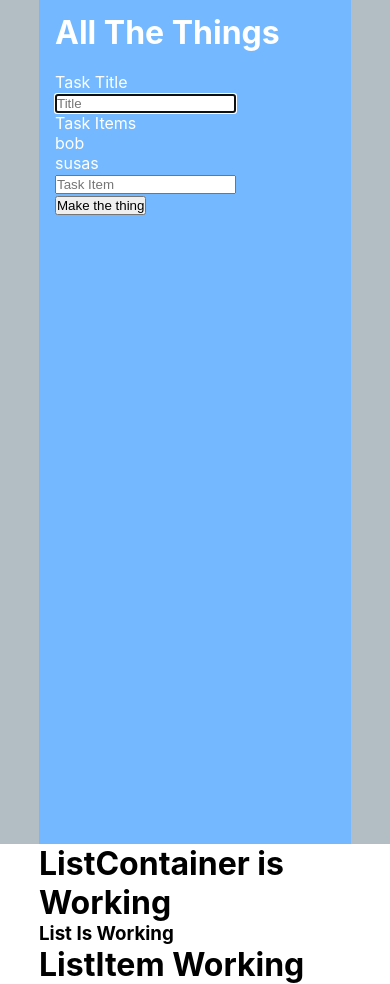
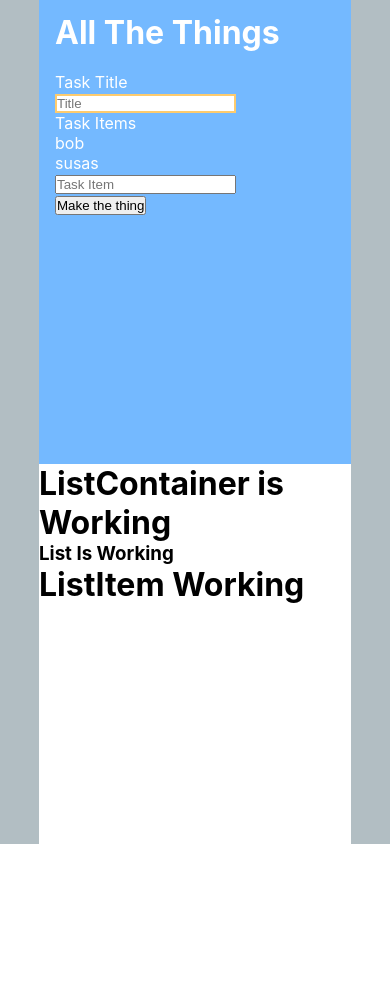
Before and after one commit to KVeitch/all-the-things, a React (Create React App) app: page / in a window 390 px wide. After the commit the page ends 844 px from the top, so only its background shows below. Built offline with nearby package versions, Linux system fonts and the light colour scheme.

Commit message:
Improve 600 media querie

```diff
--- a/src/App/App.css
+++ b/src/App/App.css
@@ -69,7 +69,10 @@ ul {
   list-style-type: none;
 }
 
-
+input:focus, button:focus{
+  outline: none;
+  border:2px solid var(--highlight-color)
+}
 
 
 
@@ -96,4 +99,7 @@ ul {
       'form'
       'lists';
   }
+  .form {
+    height:100%;
+  }
 }
```
